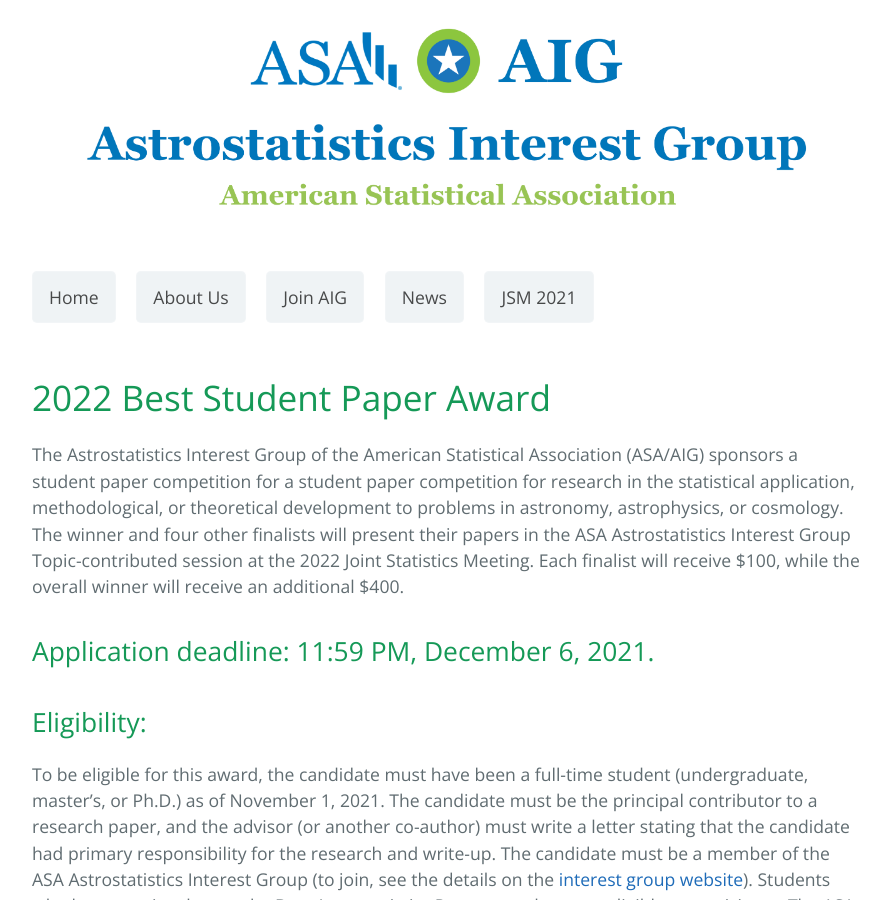
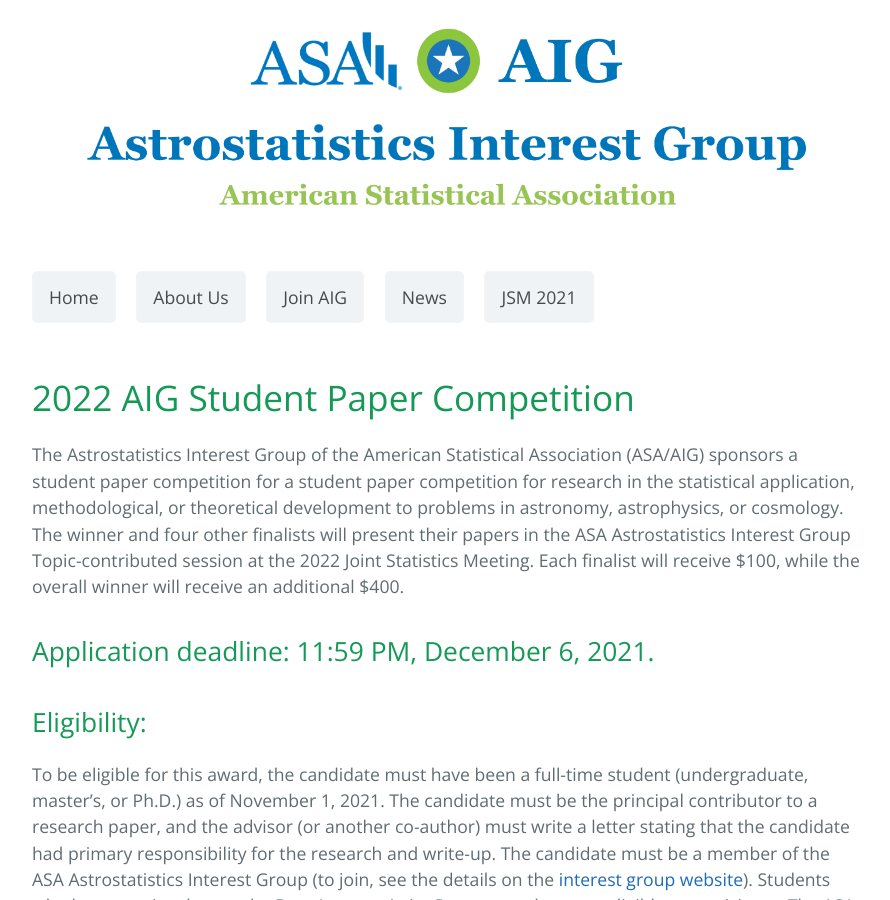
Before and after one commit to aigamstat/aigamstat.github.io, a Jekyll site: the page built from competition/index.md, in a window 1280 px wide and 900 px high. Shown: the whole window, without its empty margins (192-1082 px from the left). Built offline with Jekyll 4.4.1, drawn with Linux system fonts in a browser that asks for light colours.

Commit message:
typo fixes. -pef

```diff
--- a/competition/index.md
+++ b/competition/index.md
@@ -8,7 +8,7 @@
 <a href="../news.html" class="btn">News</a>
 <a href="../jsm2021/" class="btn">JSM 2021</a>
 
-# 2022 Best Student Paper Award
+# 2022 AIG Student Paper Competition
 
 The Astrostatistics Interest Group of the American Statistical Association (ASA/AIG) sponsors a student paper competition for a student paper competition for research in the statistical application, methodological, or theoretical development to problems in astronomy, astrophysics, or cosmology. The winner and four other finalists will present their papers in the ASA Astrostatistics Interest Group Topic-contributed session at the 2022 Joint Statistics Meeting. Each finalist will receive $100, while the overall winner will receive an additional $400.
 
```
